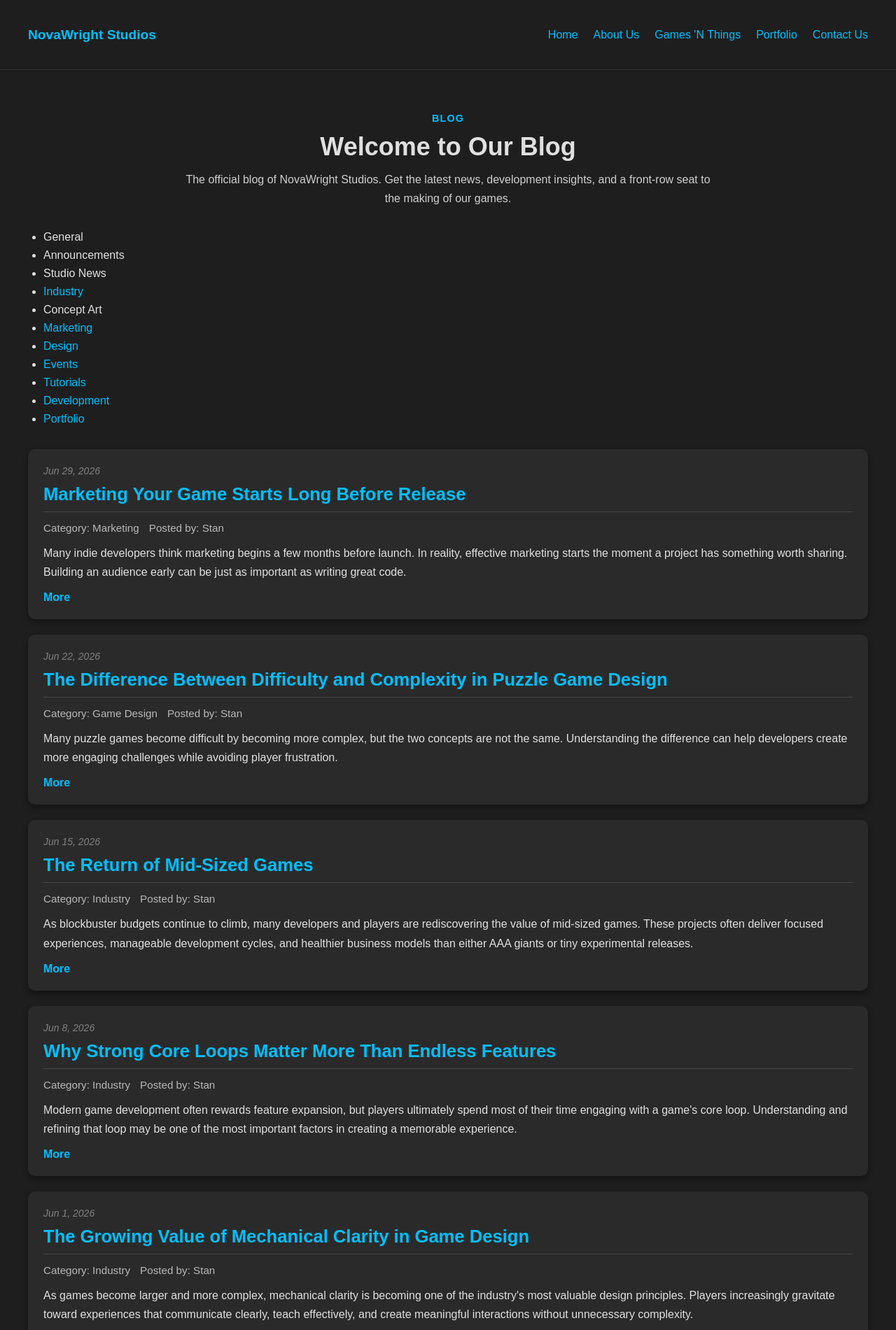
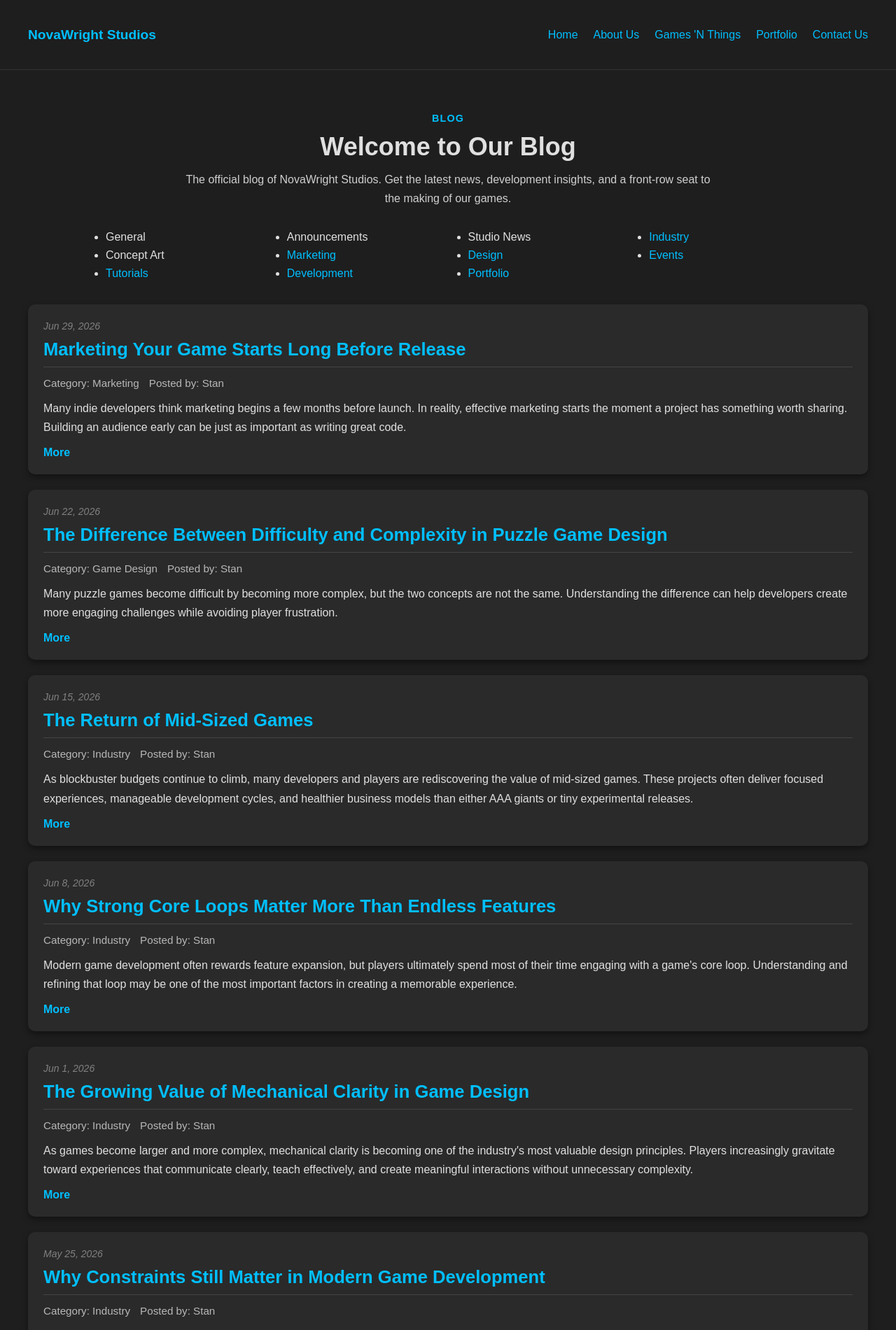
Before and after one commit to ScriptureExamined/NovawrightStudios, a Jekyll site: the page built from games-n-things.html, in a window 1280 px wide. Shown: the top 1901 px of the page at 70% size. Built offline with Jekyll 4.4.1, drawn with Linux system fonts in a browser that asks for light colours.

Commit message:
Update style.css

```diff
--- a/assets/css/style.css
+++ b/assets/css/style.css
@@ -483,17 +483,22 @@ a:hover {
 
 .blog-categories {
     list-style: disc;
+    display: grid;
+    grid-template-columns: repeat(4, 1fr);
+    gap: 8px 35px;
+    margin: 0 auto 35px;
     padding-left: 22px;
-    margin: 0;
+    max-width: 1000px;
 }
 
 .blog-categories li {
-    margin: 8px 0;
+    margin: 0;
 }
 
 .blog-categories a,
 .blog-categories span {
     font-size: 1rem;
+    display: inline-block;
 }
 
 .blog-post-list {
@@ -828,4 +833,17 @@ a:hover {
     .contact-form {
         width: 100%;
     }
+
+	    .blog-categories {
+        grid-template-columns: repeat(2, 1fr);
+        gap: 8px 25px;
+    }
 }
+
+@media (max-width: 500px) {
+
+    .blog-categories {
+        grid-template-columns: 1fr;
+    }
+}
+}
```
